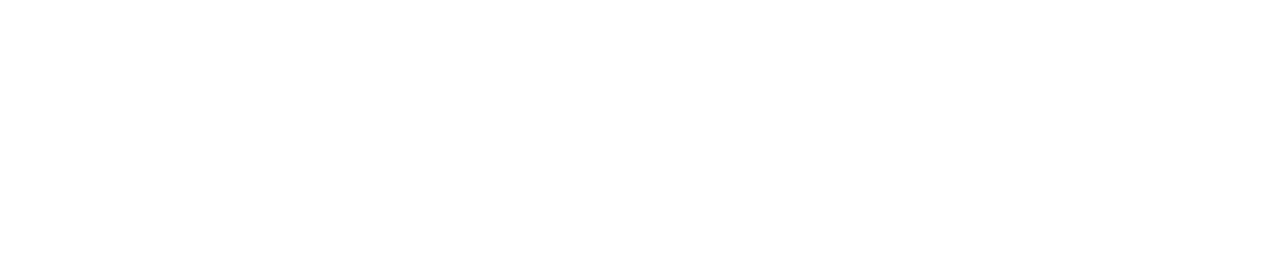
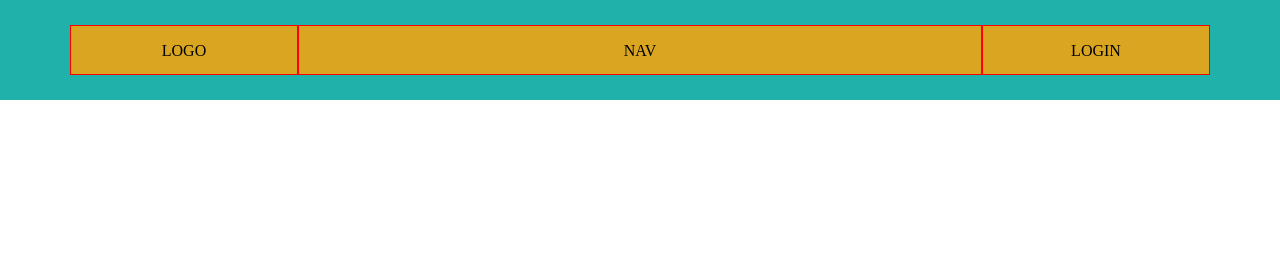
Before and after one commit to MonicaIzzo/htmlcss-struttura-discord, a plain HTML site: page index.html in a window 1280 px wide. Drawn offline with Linux system fonts and the light colour scheme.

Commit message:
add header

```diff
--- a/css/style.css
+++ b/css/style.css
@@ -19,6 +19,8 @@ box-sizing: border-box;
 
     --margin: 20px;
     --padding: 20px;
+    --width-min: 150px;
+    --height-min: 100px;
 }
 
 
@@ -32,15 +34,48 @@ body {
 
 
 /* Utilties */
-.cointainer{
-    max-width: 1140px;
-}
-.flex{
-    display: flex;
+.cointainer {
+    min-width: 1140px;
+    margin: 0 auto;
 }
 
+/* Header */
+.top-header {
+    background-color: #20b2aa;
+    height: 100px;
+    display: flex;
+    align-items: center;
 
-/* Header */
+}
+
+.nav {
+    background-color: #daa520;
+    text-align: center;
+    display: flex;
+    align-items: center;
+    height: 50px;
+    line-height: 50px;
+
+}
+
+.sub-nav {
+    border: 1px solid #FF0000;
+    align-items: center;
+    height: 100%;
+}
+
+.sub1 {
+    width: 20%;
+}
+
+.sub2 {
+    width: 60%;
+}
+
+#jumbotron {
+    height: 400px;
+    background-color: #00008b;
+}
 
 /* Main */
 
--- a/index.html
+++ b/index.html
@@ -11,6 +11,24 @@
     <title>Lezione #009 | HTML CSS Struttura Discord</title>
 </head>
 <body>
+    <!-- Header -->
+    <header>
+        <div class="top-header">
+        <div class="nav cointainer">
+            <div class="sub-nav sub1">LOGO</div>
+            <div class="sub-nav sub2">NAV</div>
+            <div class="sub-nav sub1">LOGIN</div>
+            <div class id="jumbotron"></div>
+        </div>
+         <!-- Jumbotron -->
+    </header>
 
+
+
+
+    <!-- Footer -->
+    <footer>
+
+    </footer>
 </body>
 </html>
```
